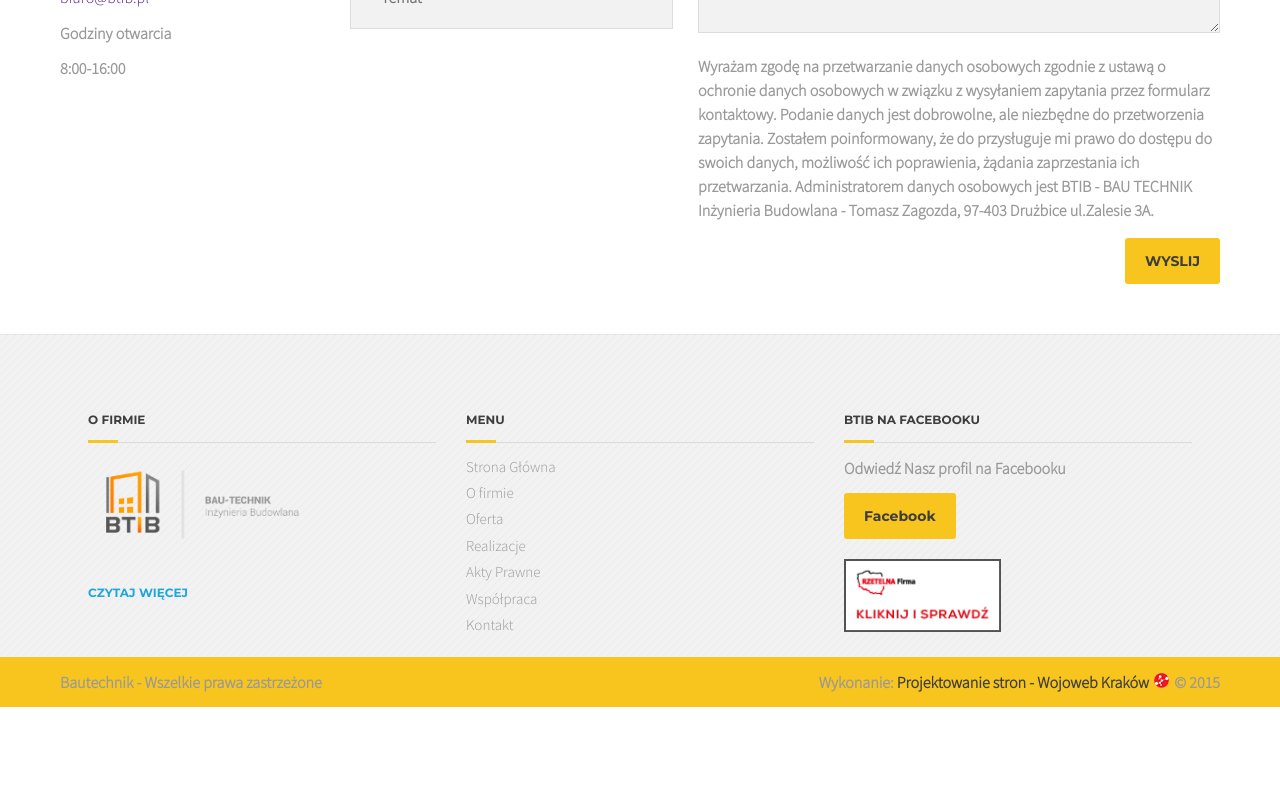
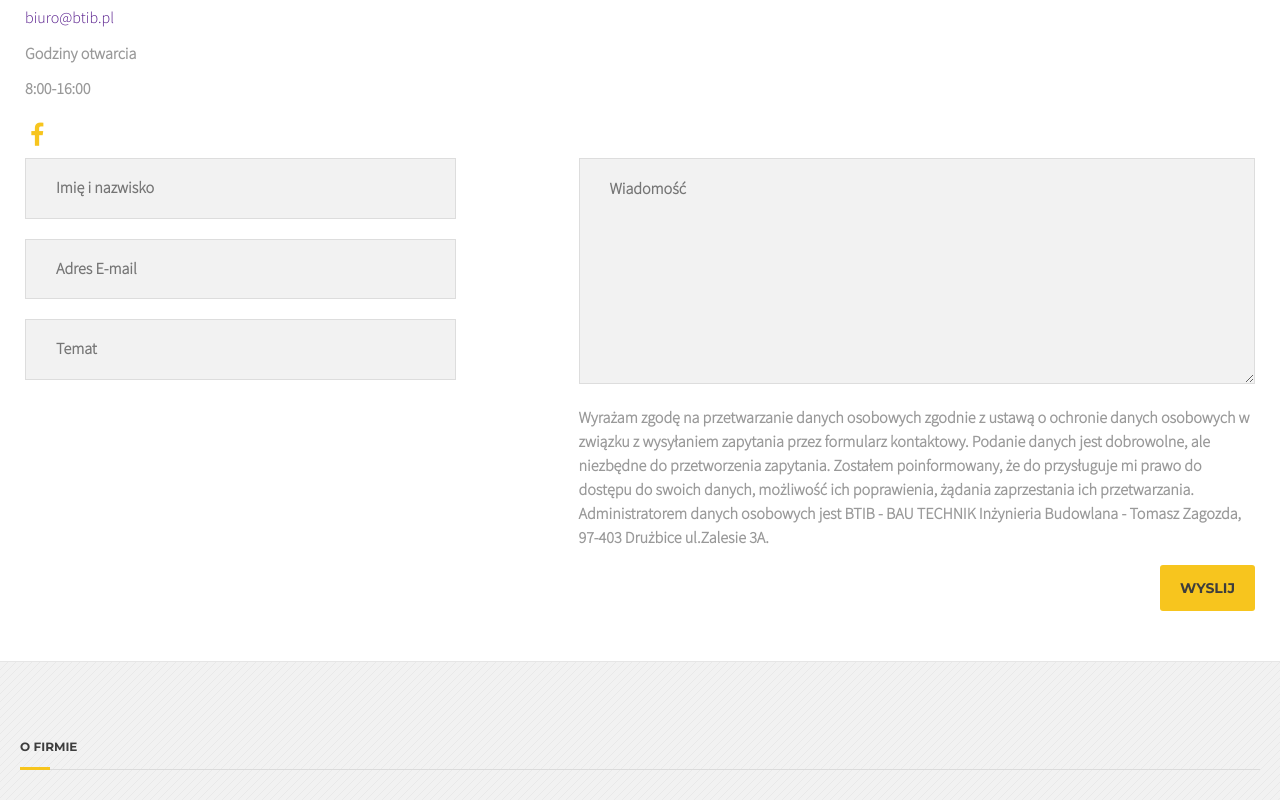
Before and after one commit to devil1321/btib-in-react, a React (Create React App) app: page /kontakt in a window 1280 px wide. Shown: the part 1660-2460 px from the top of the page. Before the commit the page ends 2367 px from the top, so only its background shows below. Built offline with nearby package versions, Linux system fonts and the light colour scheme.

Commit message:
btib finished

```diff
--- a/public/index.html
+++ b/public/index.html
@@ -3,7 +3,7 @@
   <head>
     <meta charset="utf-8" />
     <link rel="icon" href="%PUBLIC_URL%/favicon.ico" />
-    <meta name="viewport" content="width=device-width, initial-scale=1" />
+    <meta name="viewport" content="width=device-width, minimum-scale=1" />
     <meta name="theme-color" content="#000000" />
     <meta
       name="description"
--- a/src/Pages/Home.js
+++ b/src/Pages/Home.js
@@ -8,7 +8,6 @@ const Home = () => {
             <PageSheme>
                 <div className="home__carousel">
                     <Carousel
-                        autoFocus={true}
                         autoPlay={true}
                         emulateTouch={true}
                         infiniteLoop={true}
@@ -16,14 +15,15 @@ const Home = () => {
                         showStatus={false}
                         showThumbs={false}
                         stopOnHover={false}
+
                     >
-                    <div>
+                    <div className='home__carousel-slide'>
                         <img src="assets/slide-2.jpg" alt="slide" />
                     </div>
-                    <div>
+                    <div className='home__carousel-slide'>
                         <img src="assets/slide-1.jpg" alt="slide" />
                     </div>
-                    <div>
+                    <div className='home__carousel-slide'>
                         <img src="assets/slide-3.jpg"  alt="slide"/>
                     </div>
                     </Carousel>
--- a/src/Pages/Kontakt.js
+++ b/src/Pages/Kontakt.js
@@ -23,7 +23,9 @@ const Kontakt = (props) => {
                         <Link><i></i>biuro@btib.pl</Link>
                         <p><i></i>Godziny otwarcia</p>
                         <p>8:00-16:00</p>
-                        <i></i>
+                        <Link to="">
+                            <i className="fa  fa-facebook"></i>
+                        </Link>
                     </div>
                     <form action="" encType='multipart/form-data'>
                             <div className="kontakt__form">
--- a/src/styles/themes/default/components/_breadcrumb.scss
+++ b/src/styles/themes/default/components/_breadcrumb.scss
@@ -1,6 +1,12 @@
 .breadcrumb{
     padding:15px 30px;
     box-shadow: 0 2px 2px #e6e6e6;;
+    @include breakpoint-down(medium){
+        padding:15px 10px;
+    }
+    @include breakpoint-down(small){
+        padding:15px 0px;
+    }
     a{
         position: relative;
         top:0px;
--- a/src/styles/themes/default/components/_footer.scss
+++ b/src/styles/themes/default/components/_footer.scss
@@ -5,11 +5,29 @@
     background-color: $very-light-white;
     border-top: 1px solid $vert-light-gray;
     @include createFlex(row,center,flex-start,wrap);
+    @include breakpoint-down(medium){
+        padding: 50px 20px;
+        height: 100%;
+        max-height: 850px;
+        @include createFlex(row,flex-start,flex-start,wrap);
+    }
+    @include breakpoint-down(small){
+        max-height: 800px;
+    }
     &__widget{
         width: 30%;
         margin: 0px 15px;
+            @include breakpoint-down(medium){
+            margin:0px;
+            width: 100%;
+        }
         img{
             width: 65%;
+            @include breakpoint-down(medium){
+                width: 35%;
+                display: block;
+                margin-left: -15px;
+            }
         }
         p{
             color:$light-gray;
@@ -45,6 +63,9 @@
             img{
                 margin: 20px 0px;
                 width: 45%;
+                @include breakpoint-down(medium){
+                    width: 35%;
+                }
             }
         }
 
@@ -58,7 +79,6 @@
             font-weight: bold;
             font-size: pxToRem(12);
             color:$text-color;
-
             border-bottom: 1px solid rgb(219, 219, 219);
             &:before{
                 content: '';
@@ -95,6 +115,12 @@
         background-color: $light-orange;
         font-family: $source-pro;
         @include createFlex(row,space-between,center,null);
+        @include breakpoint-down(medium){
+            padding:0px 20px;
+            margin-left: -20px;
+            min-width: calc(100% + 40px);
+        }
+
         img{
             margin: 0px 2px 0px 5px;
         }
--- a/src/styles/themes/default/components/_header.scss
+++ b/src/styles/themes/default/components/_header.scss
@@ -22,6 +22,9 @@
         @include breakpoint-down(medium){
             display: block;
             @include createFlex(row,space-between,center,null);
+        }
+        @include breakpoint-down(small){
+            padding:2px 8px;
         }
         p{
             font-family: $monoserat;
--- a/src/styles/themes/default/pages/home.scss
+++ b/src/styles/themes/default/pages/home.scss
@@ -5,6 +5,26 @@
         left:0px;
         z-index: 1;
         margin-top: -55px;
+        height: 400px;
+        @include breakpoint-down(medium){
+            margin-top: 0px;
+            height: 100%;
+        }
+
+    }
+    &__carousel-slide{
+        @include breakpoint-down(medium){
+            height: 320px;
+            img{
+                width: 300% !important;
+            }
+        }
+        @include breakpoint-down(small){
+            height: 220px;
+            img{
+                width: 220% !important;
+            }
+        }
     }
     &__heading{
         padding:70px 0px;
--- a/src/styles/themes/default/pages/kontakt.scss
+++ b/src/styles/themes/default/pages/kontakt.scss
@@ -10,6 +10,12 @@
     &__form-wrapper{
         padding:50px 60px;
         @include createFlex(row,flex-start,flex-start,wrap);
+        @include breakpoint-down(medium){
+            padding:50px 25px;
+        }
+        @include breakpoint-down(small){
+            padding:50px 15px;
+        }
     }
     &__heading{
         width: 100%;
@@ -34,15 +40,26 @@
         margin-top: -20px;
         width: 25%;
         color:$light-gray;
+        @include breakpoint-down(medium){
+            width: 100%;
+        }
     }
     form{
         width: 75%;
+        @include breakpoint-down(medium){
+            width: 100%
+        }
     }
     &__form{
         @include createFlex(row,flex-start,flex-start,wrap);
+
         &-input{
             width: 30%;
             margin-right: 40px;
+            @include breakpoint-down(small){
+                width: 100%;
+            }
+
             input{
                 margin-bottom:20px;
                 padding:20px 30px;
@@ -50,6 +67,9 @@
                 width: 100%;
                 background-color: $very-light-white;
                 border:1px solid $light-white;
+                @include breakpoint-down(small){
+                    padding:20px 19px;
+                }
             }
             input::placeholder{
                 font-family: $source-pro;
@@ -59,12 +79,19 @@
         &-message{
             margin-left: auto;
             width: 60%;
+            @include breakpoint-down(small){
+                width: 100%;
+            }
+            @include breakpoint-down-l(medium){
+                width: 55%;
+            }
             textarea{
                 box-sizing: border-box;
                 padding:20px 30px;
                 width: 100%;
                 background-color: $very-light-white;
                 border:1px solid $light-white;
+
             }
             textarea::placeholder{
                 font-family: $source-pro;
@@ -92,4 +119,13 @@
             }
         }
     }
+    .fa-facebook{
+        cursor: pointer;
+        color:$light-orange;
+        font-size: pxToRem(25);
+        margin-left: 10px;
+        @include breakpoint-down(medium){
+            margin: 10px 5px;
+        }
+    }
 }
--- a/src/styles/themes/default/pages/oferta.scss
+++ b/src/styles/themes/default/pages/oferta.scss
@@ -1,6 +1,12 @@
 .oferta{
     &__content{
-        padding:50px 50px;
+        padding:50px;
+        @include breakpoint-down(medium){
+            padding:50px 25px;
+        }
+        @include breakpoint-down(small){
+            padding:50px 15px;
+        }
         p{
             font-family:$source-pro;
             font-weight: bold;
--- a/src/styles/themes/default/pages/ofirmie.scss
+++ b/src/styles/themes/default/pages/ofirmie.scss
@@ -1,6 +1,12 @@
 .o-firmie{
     &__content{
-        padding:50px 50px;
+        padding:50px;
+        @include breakpoint-down(medium){
+            padding:50px 25px;
+        }
+        @include breakpoint-down(small){
+            padding:50px 15px;
+        }
         p{
             margin: 8px 0px;
         }
```
Also changed, not shown: src/styles/global.scss (line endings or trailing spaces).
